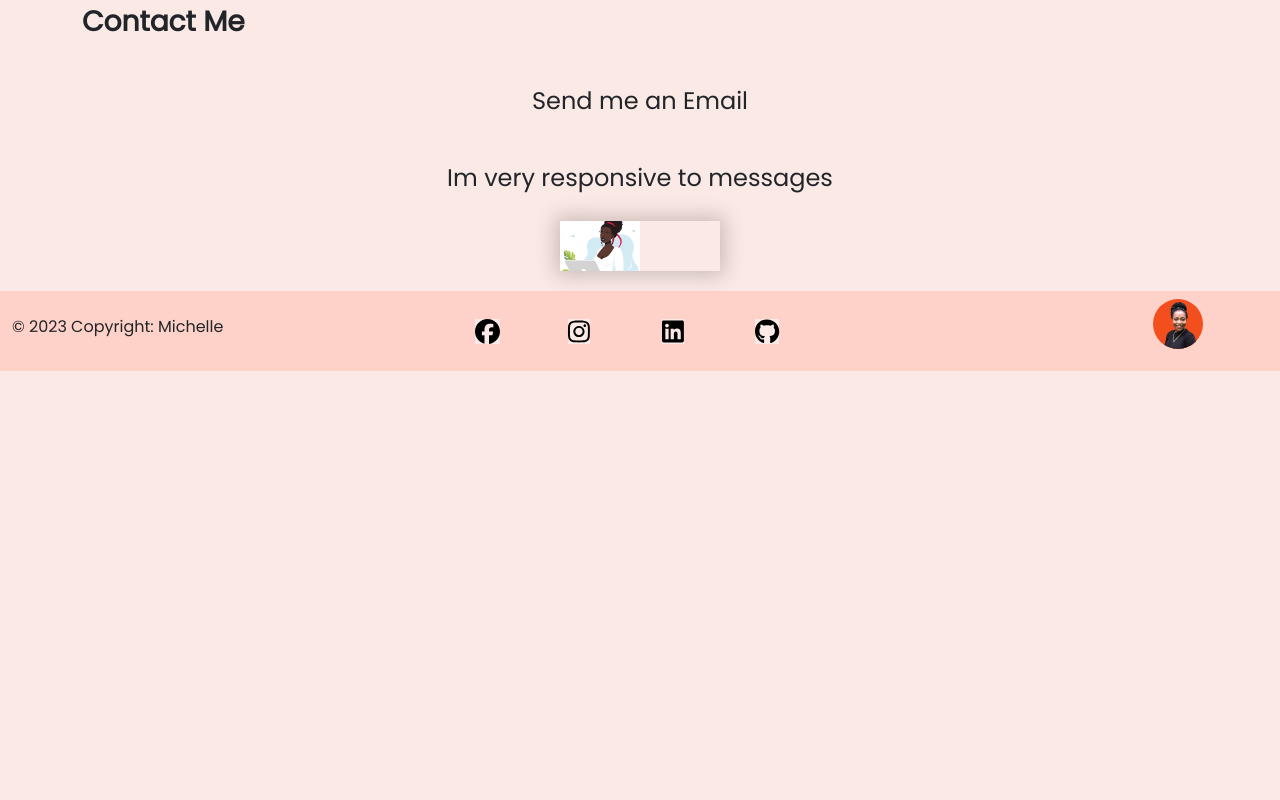
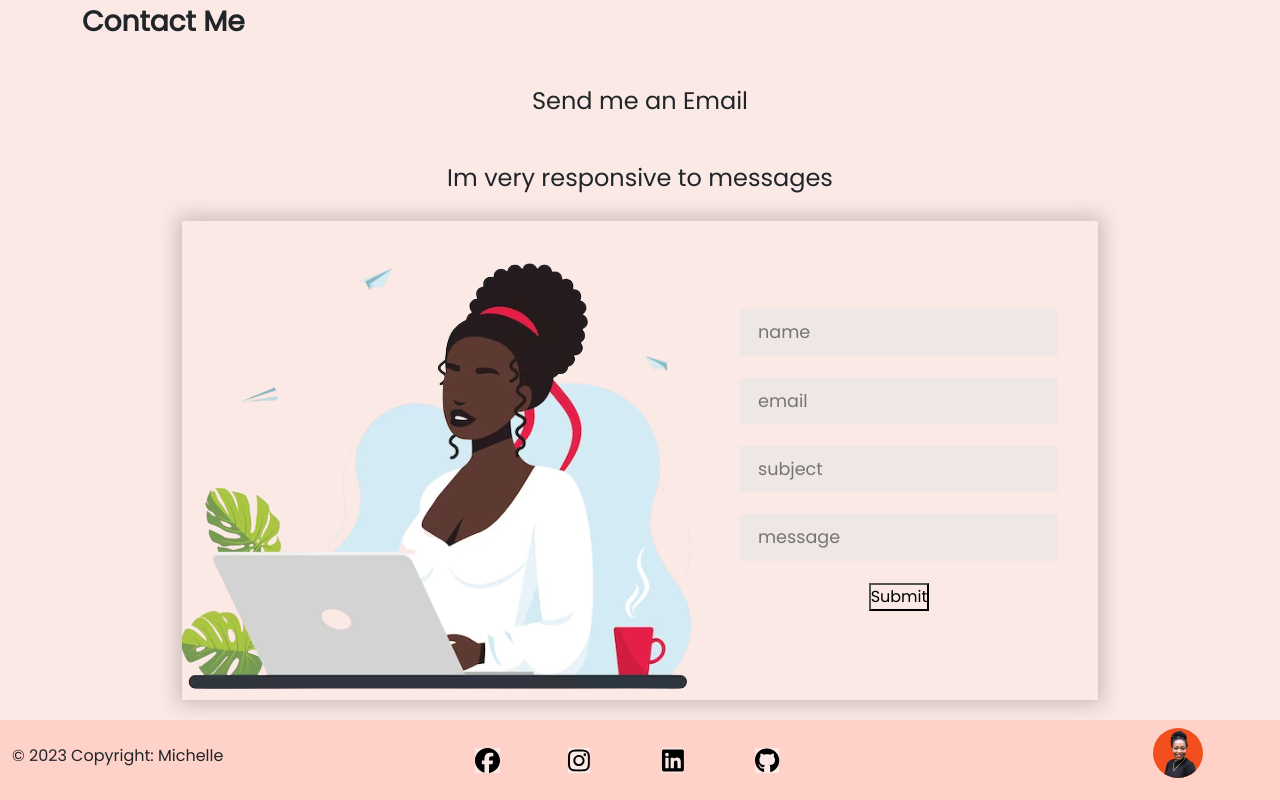
Before and after one commit to MichelleGoba/React_Portfolio, a React (Vite) app in the folder Portfolio/: page / in a window 1280 px wide. Shown: the part 3277-4077 px from the top of the page. Before the commit the page ends 3648 px from the top, so only its background shows below. Built offline with nearby package versions, Linux system fonts and the light colour scheme; a web font is replaced by a local one.

Commit message:
modified contact form design

```diff
--- a/Portfolio/src/components/contact/Contact.jsx
+++ b/Portfolio/src/components/contact/Contact.jsx
@@ -1,10 +1,49 @@
 import "./contact.css";
 import { Container } from "react-bootstrap";
 import { useState } from "react";
-// import contact1 from '../../images/contact1.png';
+import contact1 from '../../images/contact1.png';
 
 const Contact = () => {
+  const [formData, setFormData] = useState({
+    name: '',
+    email: '',
+    subject: '',
+    message: ''
+    })
 
+    const [errors, setErrors] = useState({})
+
+    const handleChange = (e) => {
+    const {name,value} = e.target;
+    setFormData({
+      ...formData, [name] : value
+     })
+     }
+
+     const handleSubmit = (e) => {
+      e.preventDefault()
+      const validationErrors = {}
+      if(!formData.name.trim()) {
+      validationErrors.name = "Name is required!"
+      }
+
+      if(!formData.email.trim()) {
+        validationErrors.email = "Email is required"
+        } else if(!/\S+@\S+\.\S+/.test(formData.email)){
+          validationErrors.email= "Email is not valid!"
+        }
+
+        if(!formData.message.trim()) {
+          validationErrors.message = "Message is required!"
+          }
+
+        setErrors(validationErrors)
+
+        if(Object.keys(validationErrors).length === 0) {
+          alert("Message submitted successfully")
+        }
+
+    }
 
   return (
     <Container className="container-fluid  contact-section" id="contact">
@@ -13,21 +52,83 @@ const Contact = () => {
       <h4>Im very responsive to messages</h4>
 
       <div className="contact-container">
-        <div className="contact-box">
-          <div className="left"></div>
-          <div className="right">
+      <div className="contact-box">
+      <div className="left">
+         <img src={contact1}/>
+      </div>
+
+
+    {/* //   <h3 className="title">Contact Me</h3>
+    //   <h4>Send me an Email</h4>
+    //   <h4>Im very responsive to messages</h4>
+
+    //   <div className="contact-container">
+    //     <div className="contact-box">
+    //       <div className="left"></div>
+    //       <div className="right"> */}
+
+
+    <form onSubmit={handleSubmit} className="right">
+    <div>
+
+      <input
+        type="text" className="field"
+        name="name"
+        placeholder="name"
+        autoComplete="off"
+        onChange={handleChange}
+
+      ></input>
+      {errors.name && <span>{errors.name}
+        </span>}
+    </div>
+    <div>
+
+      <input
+        type="text" className="field"
+        name="emial"
+        placeholder="email"
+        autoComplete="off" onChange={handleChange}
+      ></input>
+       {errors.email && <span>{errors.email}
+        </span>}
+    </div>
+    <div>
+
+      <input
+        type="text" className="field"
+        name="subject"
+        placeholder="subject"
+        autoComplete="off" onChange={handleChange}
+      ></input>
+       {errors.subject && <span>{errors.subject}
+        </span>}
+    </div>
+    <div>
+
+      <input
+        type="text" className="field"
+        name="message"
+        placeholder="message"
+        autoComplete="off" onChange={handleChange}
+      ></input>
+       {errors.message && <span>{errors.message}
+        </span>}
+    </div>
+    <button type="submit">Submit</button>
+  </form>
 
 
 
 
 
 
+    {/* //       </div>
+    //     </div>
+    //   </div> */}
 
-          </div>
-        </div>
-      </div>
-
-
+</div>
+</div>
     </Container>
   );
 };
--- a/Portfolio/src/components/contact/contact.css
+++ b/Portfolio/src/components/contact/contact.css
@@ -11,42 +11,20 @@
     text-align: center;
 }
 
-
-.contact-container{
-	position: relative;
-	width: 100%;
-	height: 100%;
-	display: flex;
-	justify-content: center;
-	align-items: center;
-	padding: 20px 100px;
-}
-
-.contact-container:after{
-	content: '';
-	position: absolute;
-	width: 100%;
-	height: 100%;
-	left: 0;
-	top: 0;
-}
-
 .contact-box{
-	max-width: 850px;
+    max-width: 919px;
 	display: grid;
 	grid-template-columns: repeat(2, 1fr);
 	justify-content: center;
 	align-items: center;
 	text-align: center;
-	background-color: #fff;
 	box-shadow: 0px 0px 19px 5px rgba(0,0,0,0.19);
 }
 .left{
-	background: url("../../images/contact1.png") no-repeat center;
-	background-size: cover;
+	/* background: url("../../images/contact1.png") no-repeat center;
+	background-size: cover; */
 	height: 100%;
 }
-
 .right{
 	padding: 25px 40px;
 }
@@ -60,17 +38,41 @@
 	margin-bottom: 22px;
 	transition: .3s;
 }
-
 .field:hover{
 	background-color: rgba(0, 0, 0, 0.1);
+}
+.field:focus{
+    border: 2px solid rgba(30,85,250,0.47);
+    background-color: #fff;
 }
 
 
 
-.field:focus{
-    border: 2px solid rgba(30,85,250,0.47);
-    background-color: #fff;
+.contact-container{
+	position: relative;
+	width: 100%;
+	height: 100%;
+	display: flex;
+	justify-content: center;
+	align-items: center;
+	padding: 20px 100px;
 }
+
+/* .contact-container:after{
+	content: '';
+	position: absolute;
+	width: 100%;
+	height: 100%;
+	left: 0;
+	top: 0;
+} */ */
+
+
+
+
+
+
+
 
 
 
```
